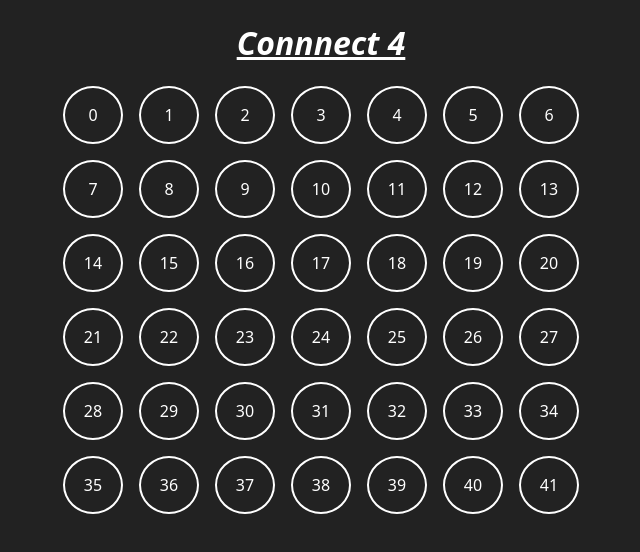
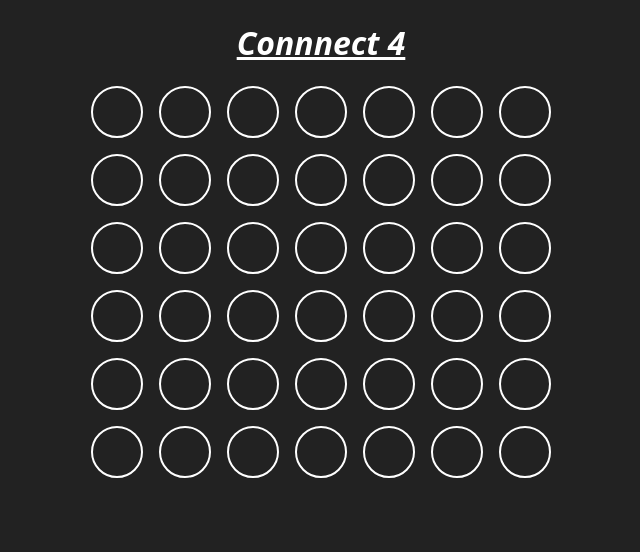
Before and after one commit to rinconsantiago/project-connect4, a React (Vite) app: page / in a window 1280 px wide. Shown: the top 552 px of the page, without its empty margins (319-959 px from the left). Built offline with nearby package versions, Linux system fonts and the light colour scheme.

Commit message:
update functionality of the application

```diff
--- a/src/App.jsx
+++ b/src/App.jsx
@@ -1,19 +1,77 @@
+import { useState } from 'react'
 import './styles/App.css'
-import { useState } from 'react'
+
+const PLAYERS = {
+  player_1: 'red',
+  player_2: 'blue'
+}
 
 function App () {
   const [board, setBoard] = useState(Array(42).fill(null))
+  const [playerTurn, setPlayerTurn] = useState(PLAYERS.player_1)
+  const [playerWinner, setPlayerWinner] = useState(null)
+
+  console.log(playerTurn)
+
+  const handleChangeBox = index => {
+    if (board[index] !== null || playerWinner !== null) return
+
+    const newBoard = [...board]
+    newBoard[index] = playerTurn
+    setBoard(newBoard)
+
+    if (newBoard[index] === PLAYERS.player_1) setPlayerTurn(PLAYERS.player_2)
+    else setPlayerTurn(PLAYERS.player_1)
+
+    handleSetWinner(newBoard, index)
+  }
+
+  const handleSetWinner = (newBoard, index) => {
+    const combinationsWin = [
+      [index, index + 1, index + 2, index + 3],
+      [index, index - 1, index - 2, index - 3],
+      [index, index + 6, index + 12, index + 18],
+      [index, index - 6, index - 12, index - 18],
+      [index, index + 7, index + 14, index + 21],
+      [index, index - 7, index - 14, index - 21],
+      [index, index + 8, index + 16, index + 24],
+      [index, index - 8, index - 16, index - 24]
+    ]
+
+    for (const combination of combinationsWin) {
+      const [a, b, c, d] = combination
+
+      if (
+        newBoard[a] &&
+        newBoard[a] === newBoard[b] &&
+        newBoard[a] === newBoard[c] &&
+        newBoard[a] === newBoard[d]
+      ) {
+        setPlayerWinner(newBoard[index])
+      }
+    }
+  }
 
   return (
     <>
       <h1 className='title'>Connnect 4</h1>
       <main className='container'>
         <div className='box'>
-          {board.map((_, index) => (
-            <span className='box-item' key={index}>{index}</span>
+          {board.map((box, index) => (
+            <div
+              style={{ backgroundColor: box }}
+              className='box-item'
+              key={index}
+              onClick={() => handleChangeBox(index)}
+            />
           ))}
         </div>
       </main>
+      {playerWinner && (
+        <aside>
+          <h3>The Winner Is: {playerWinner}</h3>
+        </aside>
+      )}
     </>
   )
 }
--- a/src/styles/App.css
+++ b/src/styles/App.css
@@ -18,16 +18,18 @@ body {
 .box {
   display: grid;
   grid-template-columns: repeat(7, 1fr);
-  place-items: center;
   gap: 1rem;
   width: fit-content;
   max-width: 50%;
 }
 
 .box-item {
+  display: flex;
+  align-items: center;
+  justify-content: center;
   cursor: pointer;
   border: 2px solid #fff;
-  width: 1.5rem;
-  padding: 1rem;
+  height: 3rem;
+  width: 3rem;
   border-radius: 50%;
 }
```
